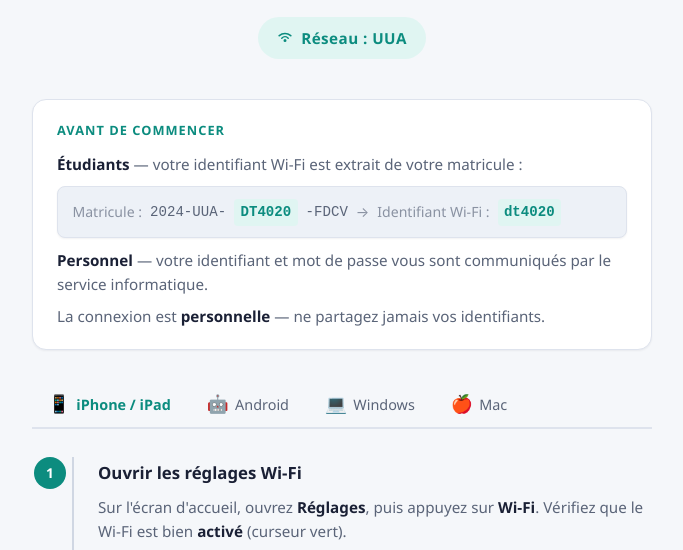
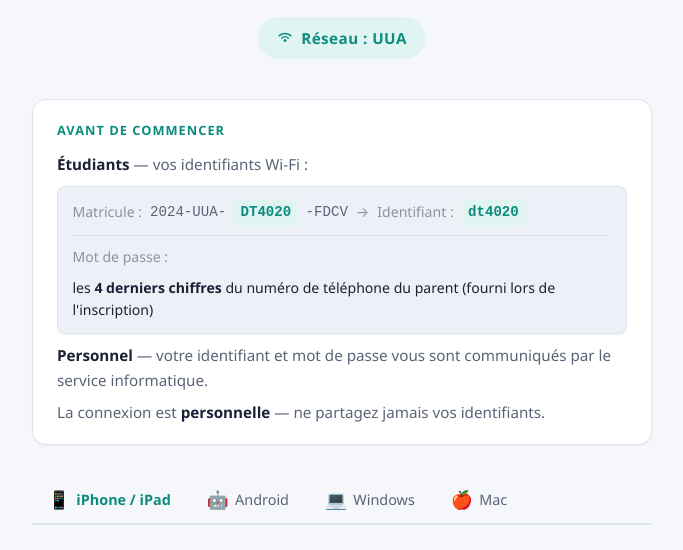
Before and after one commit to gbete/guide-wifi-uua, a plain HTML site: page index.html in a window 1280 px wide. Shown: the part 245-795 px from the top of the page, without its empty margins (298-981 px from the left). Drawn offline with Linux system fonts and the light colour scheme.

Commit message:
Ajouter mot de passe étudiant (4 derniers chiffres tél. parent)
Co-Authored-By: Claude Sonnet 5 <noreply@anthropic.com>

```diff
--- a/index.html
+++ b/index.html
@@ -577,14 +577,20 @@
   <!-- ═══ Prerequisites ═══ -->
   <section class="prereqs">
     <h2>Avant de commencer</h2>
-    <p><strong>Étudiants</strong> — votre identifiant Wi-Fi est extrait de votre matricule :</p>
+    <p><strong>Étudiants</strong> — vos identifiants Wi-Fi :</p>
     <div class="visual-aid" style="margin: 0.6rem 0">
-      <div style="padding: 0.7rem 0.9rem; font-size: 0.88rem; display: flex; align-items: center; gap: 0.5rem; flex-wrap: wrap;">
-        <span style="color: var(--text-3)">Matricule :</span>
-        <code style="font-family: var(--font-mono); color: var(--text-2)">2024-UUA-</code><code style="font-family: var(--font-mono); font-weight: 700; color: var(--accent); background: var(--accent-soft); padding: 0.15rem 0.4rem; border-radius: 4px;">DT4020</code><code style="font-family: var(--font-mono); color: var(--text-2)">-FDCV</code>
-        <span style="color: var(--text-3)">→</span>
-        <span style="color: var(--text-3)">Identifiant Wi-Fi :</span>
-        <code style="font-family: var(--font-mono); font-weight: 700; color: var(--accent); background: var(--accent-soft); padding: 0.15rem 0.4rem; border-radius: 4px;">dt4020</code>
+      <div style="padding: 0.7rem 0.9rem; font-size: 0.88rem; display: flex; flex-direction: column; gap: 0.6rem;">
+        <div style="display: flex; align-items: center; gap: 0.5rem; flex-wrap: wrap;">
+          <span style="color: var(--text-3)">Matricule :</span>
+          <code style="font-family: var(--font-mono); color: var(--text-2)">2024-UUA-</code><code style="font-family: var(--font-mono); font-weight: 700; color: var(--accent); background: var(--accent-soft); padding: 0.15rem 0.4rem; border-radius: 4px;">DT4020</code><code style="font-family: var(--font-mono); color: var(--text-2)">-FDCV</code>
+          <span style="color: var(--text-3)">→</span>
+          <span style="color: var(--text-3)">Identifiant :</span>
+          <code style="font-family: var(--font-mono); font-weight: 700; color: var(--accent); background: var(--accent-soft); padding: 0.15rem 0.4rem; border-radius: 4px;">dt4020</code>
+        </div>
+        <div style="display: flex; align-items: center; gap: 0.5rem; flex-wrap: wrap; border-top: 1px solid var(--border); padding-top: 0.6rem;">
+          <span style="color: var(--text-3)">Mot de passe :</span>
+          <span style="font-size: 0.88rem; color: var(--text)">les <strong>4 derniers chiffres</strong> du numéro de téléphone du parent (fourni lors de l'inscription)</span>
+        </div>
       </div>
     </div>
     <p><strong>Personnel</strong> — votre identifiant et mot de passe vous sont communiqués par le service informatique.</p>
@@ -651,7 +657,7 @@
               <label>Nom d'utilisateur</label>
               <div class="field filled">dt4020</div>
               <label>Mot de passe</label>
-              <div class="field filled">••••••••</div>
+              <div class="field filled">••••</div>
               <div class="btn-mock">Rejoindre</div>
             </div>
           </div>
@@ -808,7 +814,7 @@
               <label>Nom d'utilisateur</label>
               <div class="field filled">dt4020</div>
               <label>Mot de passe</label>
-              <div class="field filled">••••••••</div>
+              <div class="field filled">••••</div>
               <div class="btn-mock">OK</div>
             </div>
           </div>
@@ -873,7 +879,7 @@
               <label>Nom d'utilisateur</label>
               <div class="field filled">dt4020</div>
               <label>Mot de passe</label>
-              <div class="field filled">••••••••</div>
+              <div class="field filled">••••</div>
               <div class="btn-mock">Rejoindre</div>
             </div>
           </div>
```
